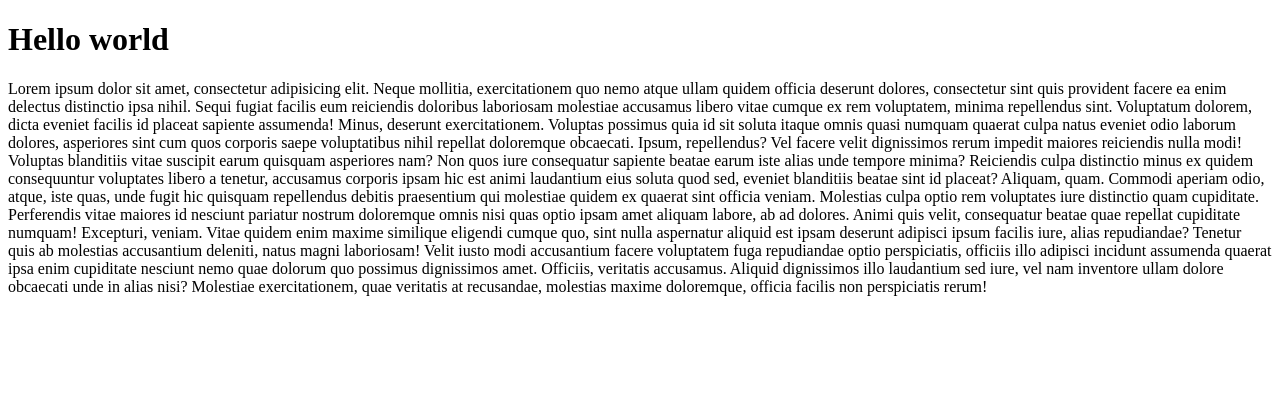
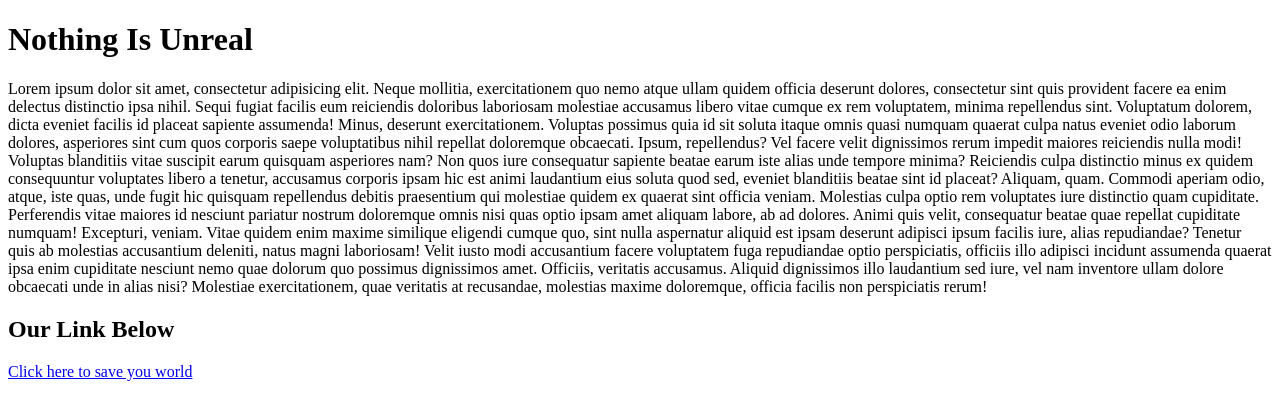
Before and after one commit to https53dev/Git_Text, a plain HTML site: page index.html in a window 1280 px wide. Drawn offline with Linux system fonts and the light colour scheme.

Commit message:
adjust html

```diff
--- a/index.html
+++ b/index.html
@@ -6,7 +6,7 @@
     <title>Document</title>
   </head>
   <body>
-    <h1>Hello world</h1>
+    <h1>Nothing Is Unreal</h1>
     <p>
       Lorem ipsum dolor sit amet, consectetur adipisicing elit. Neque mollitia,
       exercitationem quo nemo atque ullam quidem officia deserunt dolores,
@@ -42,5 +42,7 @@
       recusandae, molestias maxime doloremque, officia facilis non perspiciatis
       rerum!
     </p>
+    <h2>Our Link Below</h2>
+    <a href="https:www.fifty3wats.com">Click here to save you world</a>
   </body>
 </html>
```
